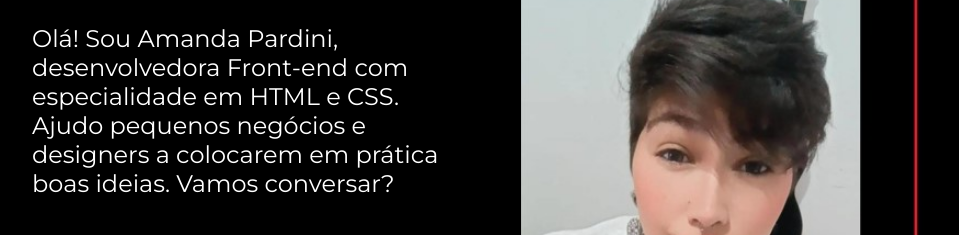
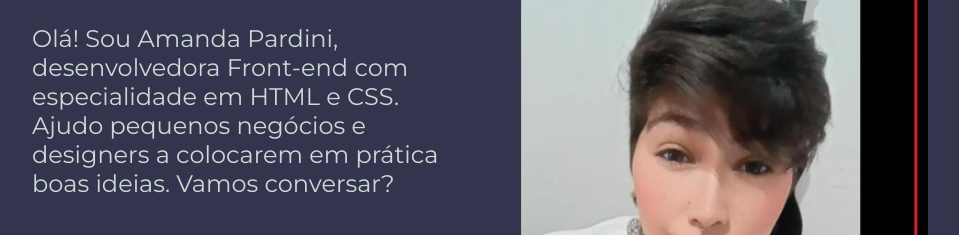
Before and after one commit to AmandaPardini/portfolio, a plain HTML site: page index.html in a window 1280 px wide. Shown: the part 360-595 px from the top of the page, without its empty margins (160-1119 px from the left). Drawn offline with nearby package versions, Linux system fonts and the light colour scheme.

Commit message:
style.css

```diff
--- a/styles/style.css
+++ b/styles/style.css
@@ -1,11 +1,11 @@
 @import url('https://fonts.googleapis.com/css2?family=Krona+One&family=Montserrat:wght@400;600&display=swap');
 
 :root{
-    --cor-primaria: #000000;
-    --cor-secundaria: #ffffff ;
-    --cor-terciaria: #FF0000 ;
-    --cor-hover: #272727;
-    --cor-rodape: #8B0000;
+    --cor-primaria: #34344e;
+    --cor-secundaria: #cbdad5;
+    --cor-terciaria: #89a7b1;
+    --cor-hover: #3a415a;
+    --cor-rodape: #566981;
 
     --fonte-primaria: "Krona One", sans-serif;
     --fonte-secundaria: "Montserrat", sans-serif;
```
